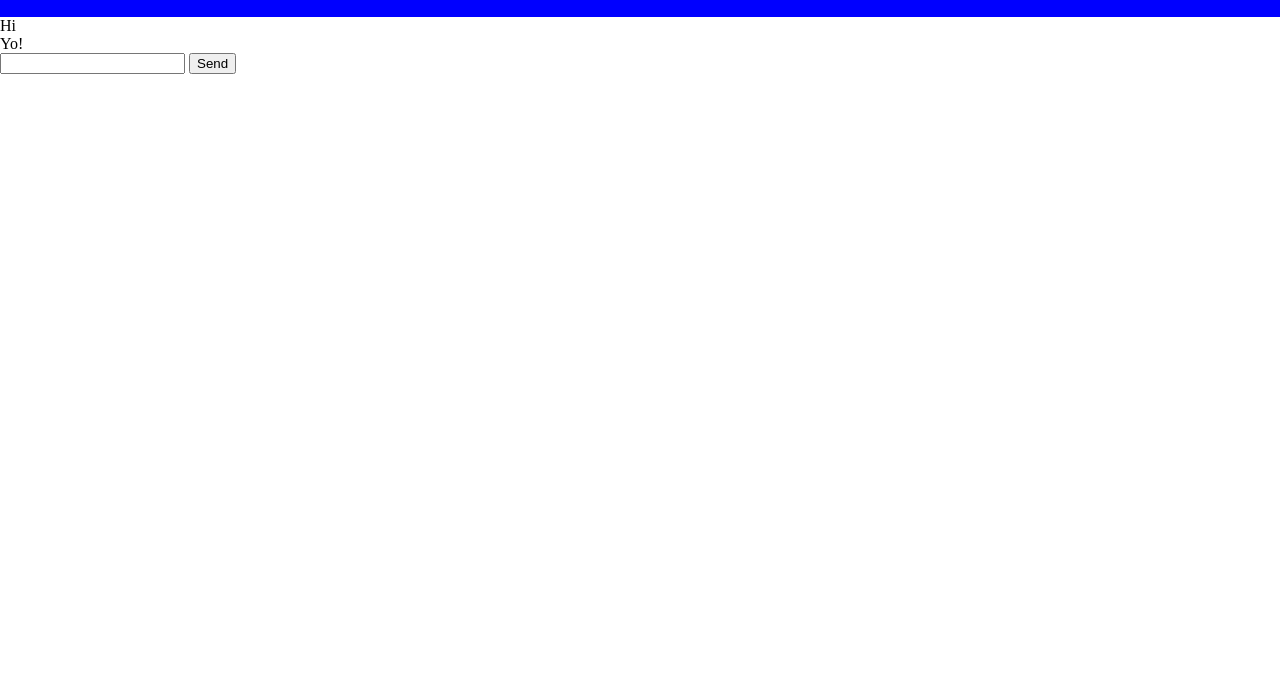
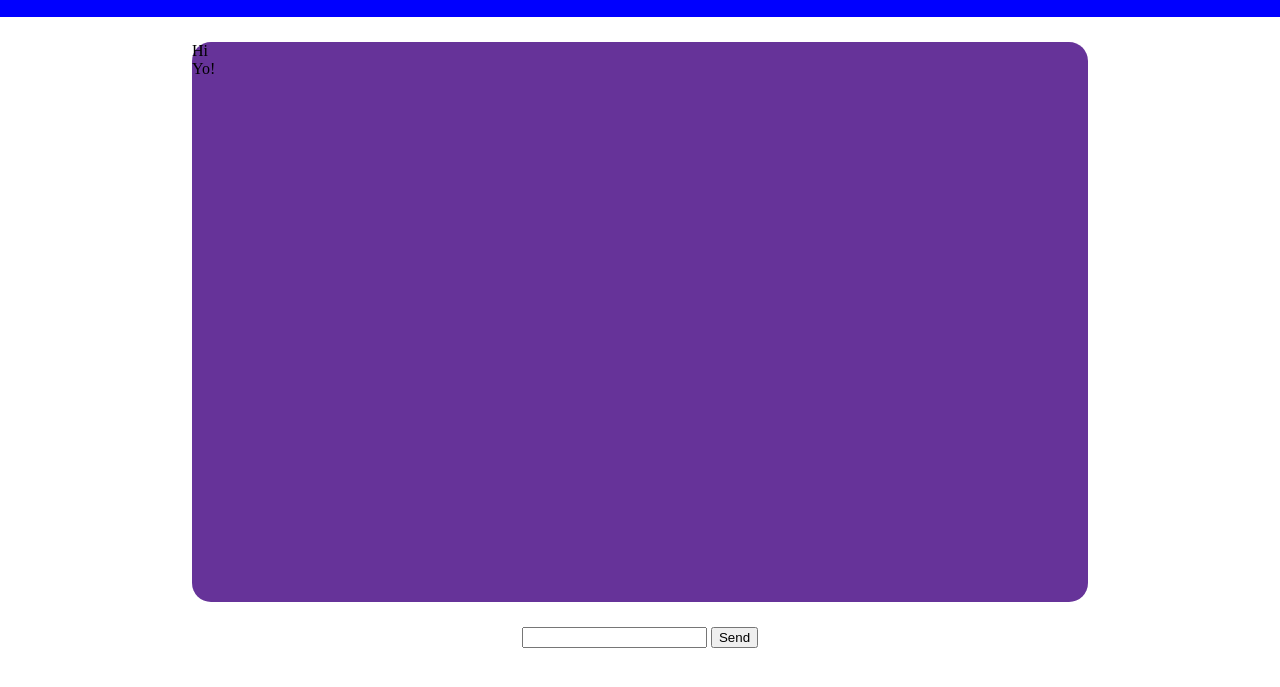
Before and after one commit to Rahul171201/chat-app, a plain HTML site: page index.html in a window 1280 px wide. Shown: the part 103-790 px from the top of the page. Drawn offline with Linux system fonts and the light colour scheme.

```diff
--- a/styles.css
+++ b/css/styles.css
@@ -1,5 +1,11 @@
 html, body {
     margin:0px;
+}
+.main{
+    display: flex;
+    flex-direction: column;
+    justify-content: center;
+    align-items: center;
 }
 .navbar{
     width: 100vw;
@@ -23,3 +29,10 @@
     display: flex;
     flex-direction: row;
 }
+.container{
+    width: 70vw;
+    height: 70vh;
+    border-radius: 19px;
+    margin: 25px;
+    background-color: rebeccapurple;
+}
--- a/index.html
+++ b/index.html
@@ -4,11 +4,12 @@
     <meta charset="UTF-8" />
     <meta http-equiv="X-UA-Compatible" content="IE=edge" />
     <meta name="viewport" content="width=device-width, initial-scale=1.0" />
-    <link rel="stylesheet" href="styles.css">
+    <link rel="stylesheet" href="css/styles.css">
     <title>CHAT UP</title>
     <script src="js/client.js"></script>
   </head>
   <body>
+    <div class="main">
       <div class="navbar">
         <div class="leftnavbar">
             <img src="chat.png" alt="logo" class="logo"></img>
@@ -31,5 +32,7 @@
             <button class="sendbutton" type="submit">Send</button>
           </form>
       </div>
+    </div>
+
   </body>
 </html>
--- /dev/null
+++ b/nodeServer/index.js
@@ -0,0 +1 @@
+// node server to handle socket io connections
```
Also changed, not shown: nodeServer/package.json (added, +14 -0 lines), 2 other files. Lines whose indentation alone changed are shown as unchanged.
